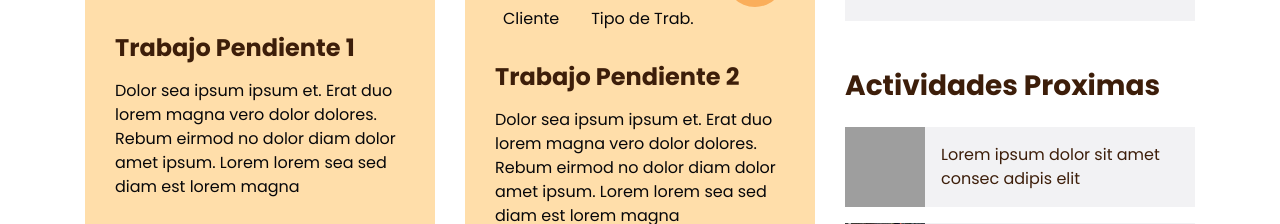
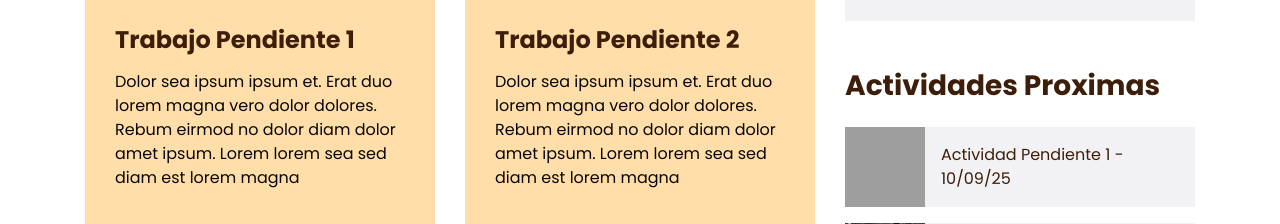
Before and after one commit to AlejandroFlores004/MAJENCOSYS, a Django app: template main/templates/dashboard.html in a window 1280 px wide. Shown: the part 811-1035 px from the top of the page. Run offline with Django 4.2, Linux system fonts and the light colour scheme; the template is opened without the code that fills it, so the values that code supplies are empty; some libraries are stand-ins or nearby versions; grey boxes are pictures that could not be loaded.

Commit message:
cambios en el dashboard

```diff
--- a/main/templates/dashboard.html
+++ b/main/templates/dashboard.html
@@ -30,7 +30,9 @@
 
         <div class="col-md-6 mb-3">
           <div class="position-relative">
-            <img class="img-fluid w-100" src="{% static 'img/Trab1.jpg' %}" alt>
+            <img class="img-fluid w-100"
+              style="height: 225px; object-fit: cover;"
+              src="{% static 'img/Trab1.jpg' %}" alt>
             <div
               class="position-absolute bg-primary d-flex flex-column align-items-center justify-content-center rounded-circle"
               style="width: 60px; height: 60px; bottom: -30px; right: 30px;">
@@ -60,6 +62,7 @@
         <div class="col-md-6 mb-3">
           <div class="position-relative">
             <img class="img-fluid w-100"
+              style="height: 225px; object-fit: cover;"
               src="{% static 'img/Trab2.jpg' %}" alt>
             <div
               class="position-absolute bg-primary d-flex flex-column align-items-center justify-content-center rounded-circle"
@@ -89,7 +92,9 @@
 
         <div class="col-md-6 mb-3">
           <div class="position-relative">
-            <img class="img-fluid w-100" src="{% static 'img/Trab1.jpg' %}" alt>
+            <img class="img-fluid w-100"
+              style="height: 225px; object-fit: cover;"
+              src="{% static 'img/Trab1.jpg' %}" alt>
             <div
               class="position-absolute bg-primary d-flex flex-column align-items-center justify-content-center rounded-circle"
               style="width: 60px; height: 60px; bottom: -30px; right: 30px;">
@@ -119,6 +124,7 @@
         <div class="col-md-6 mb-3">
           <div class="position-relative">
             <img class="img-fluid w-100"
+              style="height: 225px; object-fit: cover;"
               src="{% static 'img/Trab2.jpg' %}" alt>
             <div
               class="position-absolute bg-primary d-flex flex-column align-items-center justify-content-center rounded-circle"
@@ -227,7 +233,7 @@
           <a href
             class="d-flex align-items-center bg-secondary2 text-dark text-decoration-none px-3"
             style="height: 80px;">
-            Lorem ipsum dolor sit amet consec adipis elit
+            Actividad Pendiente 1 - 10/09/25
           </a>
         </div>
         <div class="d-flex mb-3">
@@ -236,7 +242,7 @@
           <a href
             class="d-flex align-items-center bg-secondary2 text-dark text-decoration-none px-3"
             style="height: 80px;">
-            Lorem ipsum dolor sit amet consec adipis elit
+            Actividad Pendiente 2 - 10/09/25
           </a>
         </div>
         <div class="d-flex mb-3">
@@ -245,7 +251,7 @@
           <a href
             class="d-flex align-items-center bg-secondary2 text-dark text-decoration-none px-3"
             style="height: 80px;">
-            Lorem ipsum dolor sit amet consec adipis elit
+            Actividad Pendiente 3 - 10/09/25
           </a>
         </div>
         <div class="d-flex mb-3">
@@ -254,7 +260,7 @@
           <a href
             class="d-flex align-items-center bg-secondary2 text-dark text-decoration-none px-3"
             style="height: 80px;">
-            Lorem ipsum dolor sit amet consec adipis elit
+            Actividad Pendiente 4 - 10/09/25
           </a>
         </div>
       </div>
```
